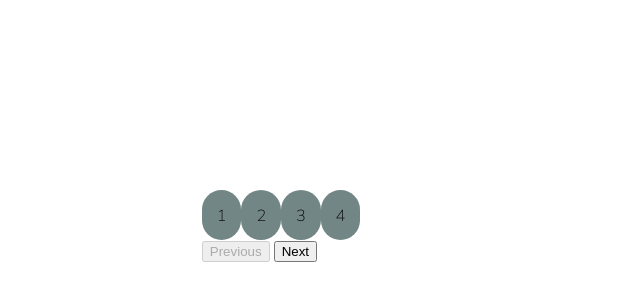
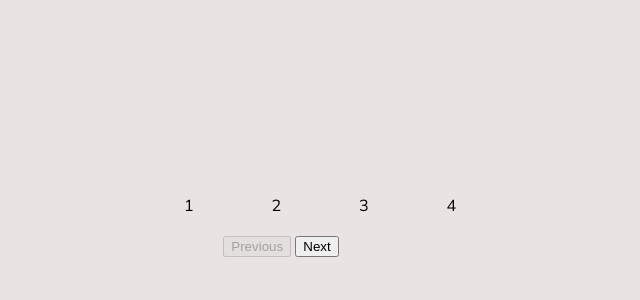
Before and after one commit to shvkumar7777/progress-steps, a plain HTML site: page index.html in a window 1280 px wide. Shown: the part 174-474 px from the top of the page, without its empty margins (359-999 px from the left). Drawn offline with Linux system fonts and the light colour scheme.

Commit message:
added styling to the progress container

```diff
--- a/style.css
+++ b/style.css
@@ -6,7 +6,7 @@
 
 body{
     font-family: Mulish,sans-serif;
-    font-weight: 200;
+    font-weight: 400;
     margin: 0%;
     min-height: 100vh;
     width: 100vw;
@@ -15,14 +15,24 @@ body{
     align-items: center;
     flex-direction: column;
     overflow: hidden;
+    background: rgb(233, 227, 227);
+}
+
+.container{
+    text-align: center;
 }
 
 .progress-container{
     display: flex;
+    max-width: 100%;
+    width: 350px;
+    justify-content: space-between;
+    margin-bottom: 20px;
+    position: relative;
 }
 
-.circle{
+/* .circle{
     background: rgb(115, 134, 134);
     padding: 15px;
     border-radius: 50px;
-}
+} */
```
